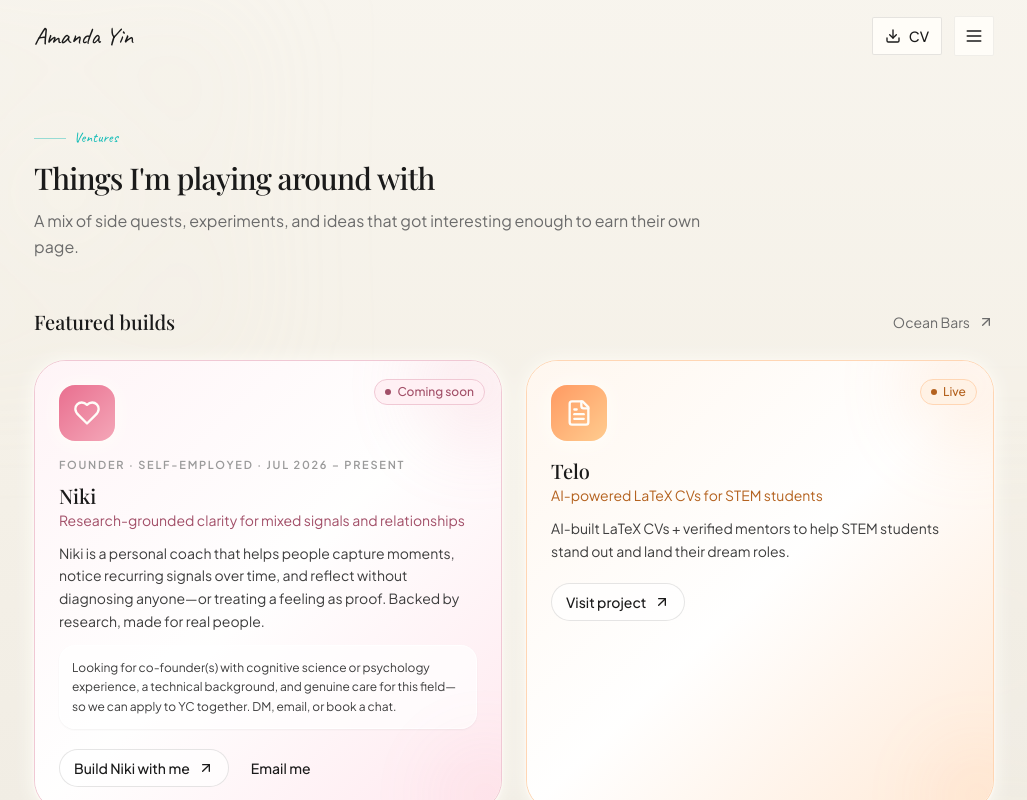
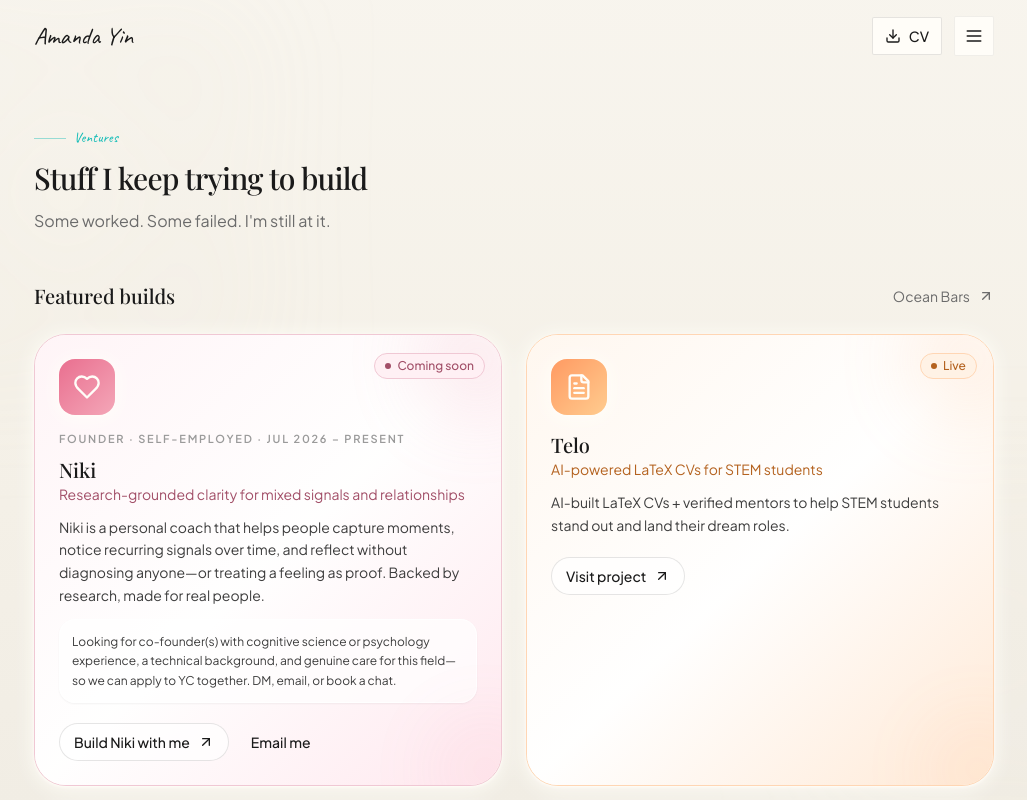
Before and after one commit to amanda-yin-x/amanda-yin-x.github.io, a Next.js app: page /entrepreneurship in a window 1280 px wide. Shown: the top 800 px of the page, without its empty margins (126-1153 px from the left). Built offline with nearby package versions, Linux system fonts and the light colour scheme; a web font is replaced by a local one.

Commit message:
Tighten portfolio section copy

```diff
--- a/app/experience/page.tsx
+++ b/app/experience/page.tsx
@@ -81,8 +81,8 @@ export default function ExperiencePage() {
         <div className="mt-4 space-y-8">
           <SectionHeader
             eyebrow="Experience"
-            title="A timeline of side quests, plot twists, and places that taught me things"
-            description="A few teams, a few rabbit holes, and a surprising amount of learning packed into one scroll."
+            title="My mildly chaotic technical journey"
+            description="Code, research, and a few useful plot twists."
           />
 
           <Tabs defaultValue="all">
--- a/components/skills-page-content.tsx
+++ b/components/skills-page-content.tsx
@@ -132,8 +132,8 @@ export function SkillsPageContent() {
       <div className="mt-6 space-y-16">
         <SectionHeader
           eyebrow="Skills"
-          title="The stack I reach for when I'm making stuff"
-          description="good stuff :D"
+          title="Tools I reach for (and occasionally fight)"
+          description="Mostly good stuff :D"
         />
 
         {/* Core Stack */}
--- a/components/ventures-page-content.tsx
+++ b/components/ventures-page-content.tsx
@@ -79,8 +79,8 @@ export function VenturesPageContent() {
       <div className="mt-4 space-y-12">
         <SectionHeader
           eyebrow="Ventures"
-          title="Things I'm playing around with"
-          description="A mix of side quests, experiments, and ideas that got interesting enough to earn their own page."
+          title="Stuff I keep trying to build"
+          description="Some worked. Some failed. I'm still at it."
         />
 
         <section className="space-y-6">
```
